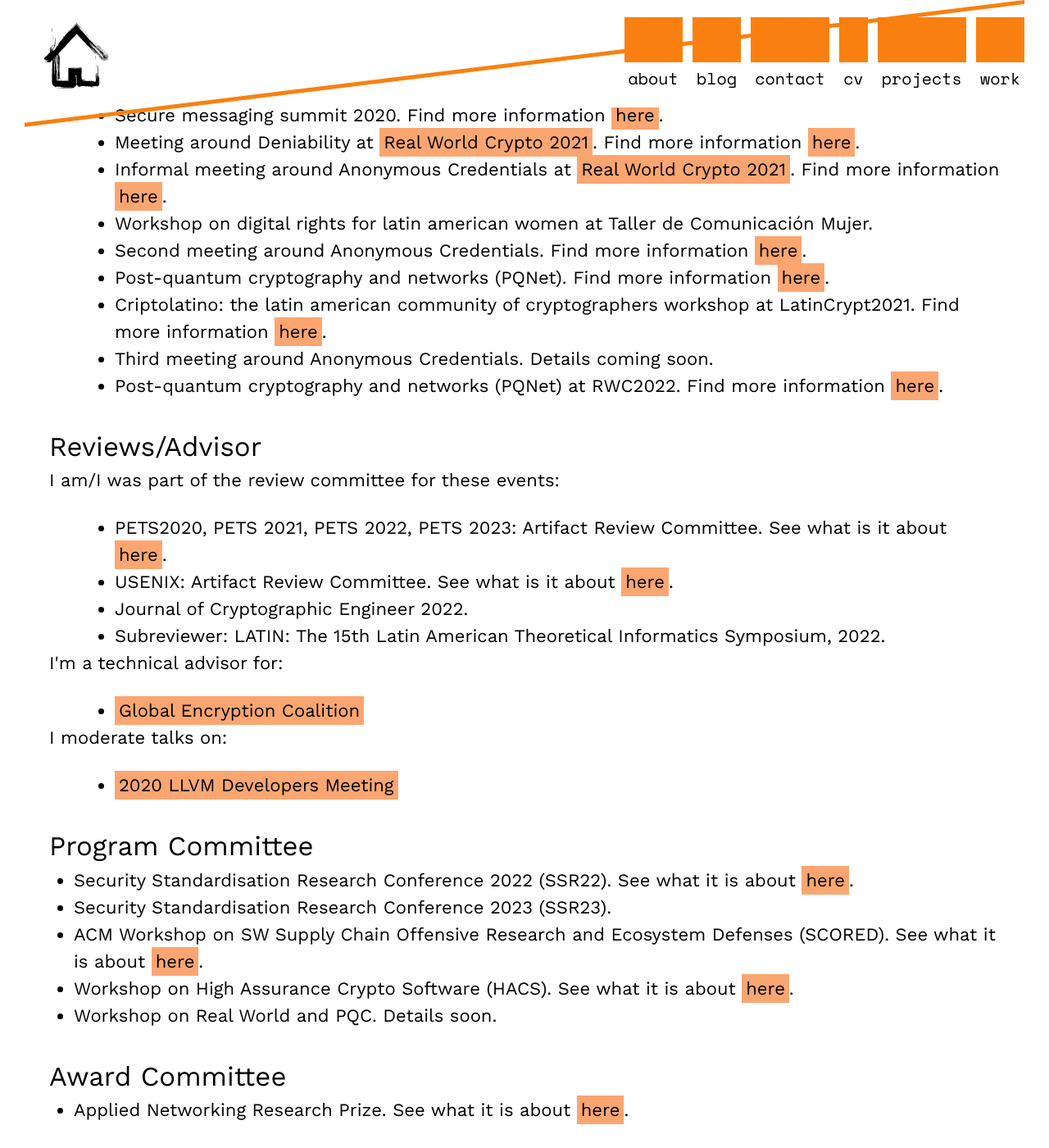
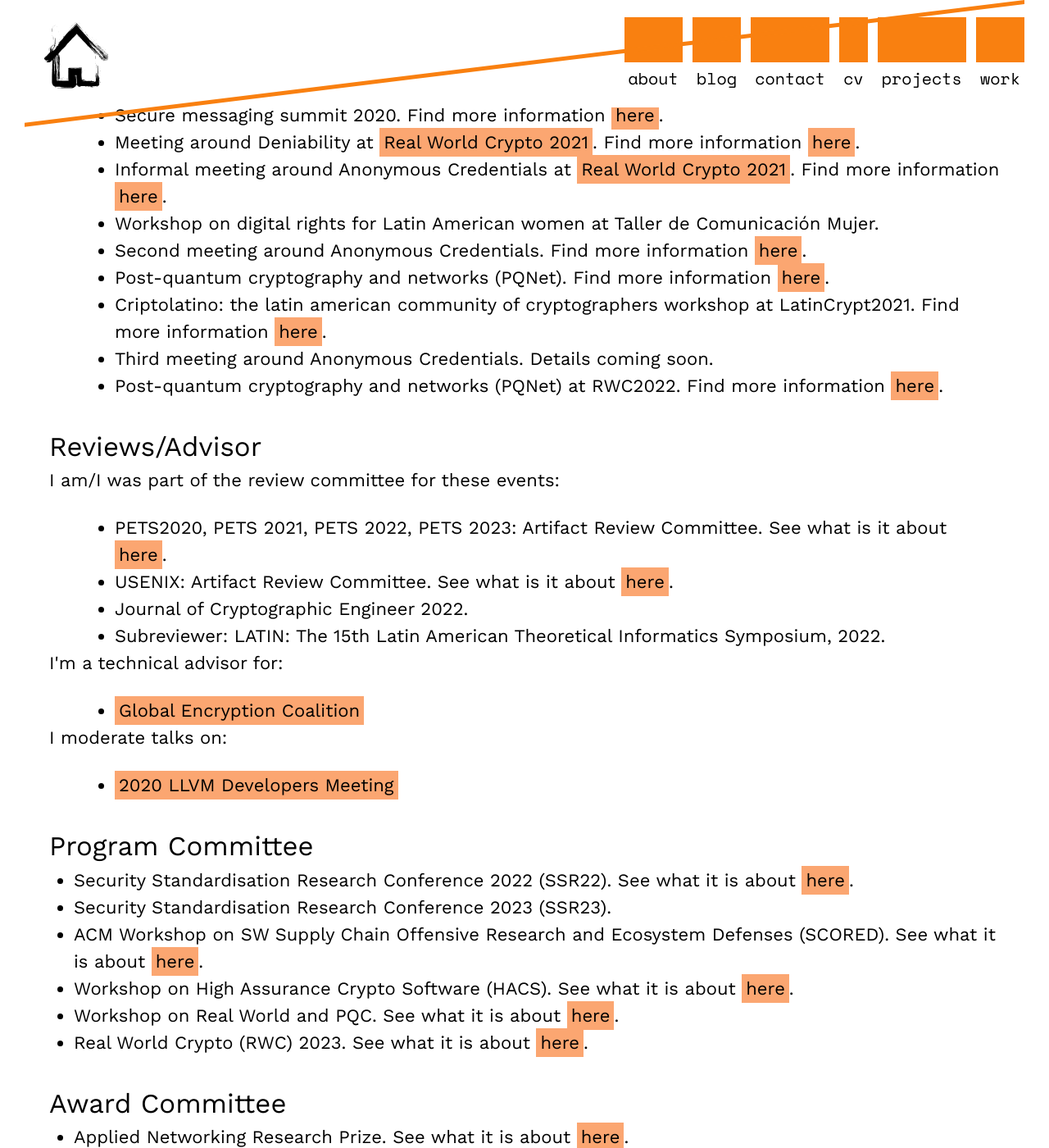
Before and after one commit to claucece/claucece.github.io, a Jekyll site: the page built from work.html, in a window 1280 px wide and 1400 px high, scrolled down 3406 px. Shown: the whole window at 82% size. Built offline with Jekyll 4.4.1, drawn with Linux system fonts in a browser that asks for light colours; some of the changed text lies outside the part shown.

Commit message:
Other updates

```diff
--- a/work.html
+++ b/work.html
@@ -52,7 +52,7 @@
 			<br>Find an extended version <a href="https://eprint.iacr.org/2022/981.pdf" target"_blank">here</a>.</li>
 			<br>
       <li>'Practically-exploitable Cryptographic Vulnerabilities in Matrix' with Martin R. Albrecht, Benjamin Dowling and Daniel Jones.
-			<br>Under Submission.
+			<br>Symposium Proceedings. 44th IEEE Symposium on Security and Privacy (IEEE S&P) 2023.
 			<br>Find an extended version <a href="https://nebuchadnezzar-megolm.github.io/static/paper.pdf" target"_blank">here</a>. See our website <a href="https://nebuchadnezzar-megolm.github.io/" target"_blank">here</a>.</li>
 		</ul>
 		<br>
@@ -106,7 +106,7 @@
 		  <li>Secure messaging summit 2020. Find more information <a href="https://github.com/claucece/Secure-Messaging-Summit" target="_blank">here</a>.</li>
 		  <li>Meeting around Deniability at <a href="https://rwc.iacr.org/2021/" target="_blank">Real World Crypto 2021</a>. Find more information <a href="https://rwc.iacr.org/2021/affiliated.php" target="_blank">here</a>.</li>
 		  <li>Informal meeting around Anonymous Credentials at <a href="https://rwc.iacr.org/2021/" target="_blank">Real World Crypto 2021</a>. Find more information <a href="https://rwc.iacr.org/2021/affiliated.php" target="_blank">here</a>.</li>
-			<li>Workshop on digital rights for latin american women at Taller de Comunicación Mujer.</li>
+			<li>Workshop on digital rights for Latin American women at Taller de Comunicación Mujer.</li>
 			<li>Second meeting around Anonymous Credentials. Find more information <a href="https://www.sofiaceli.com/Anonymous-Credentials-Meeting/" target="_blank">here</a>.</li>
 			<li>Post-quantum cryptography and networks (PQNet). Find more information <a href="https://www.sofiaceli.com/PQNet-Workshop/" target="_blank">here</a>.</li>
 			<li>Criptolatino: the latin american community of cryptographers workshop at LatinCrypt2021. Find more information <a href="https://www.criptolatino.org/workshop.html" target="_blank">here</a>.</li>
@@ -139,7 +139,8 @@
 		  <li>Security Standardisation Research Conference 2023 (SSR23).</li>
 		  <li>ACM Workshop on SW Supply Chain Offensive Research and Ecosystem Defenses (SCORED). See what it is about <a href="https://scored.dev/" target="_blank">here</a>.</li>
 		  <li>Workshop on High Assurance Crypto Software (HACS). See what it is about <a href="https://www.hacs-workshop.org/" target="_blank">here</a>.</li>
-		  <li>Workshop on Real World and PQC. Details soon.</li>
+		  <li>Workshop on Real World and PQC. See what it is about <a href="https://rwpqc.org/" target="_blank">here</a>.</li>
+		  <li>Real World Crypto (RWC) 2023. See what it is about <a href="https://rwc.iacr.org/2023/" target="_blank">here</a>.</li>
 		</ul>
 		<br>
 
```
